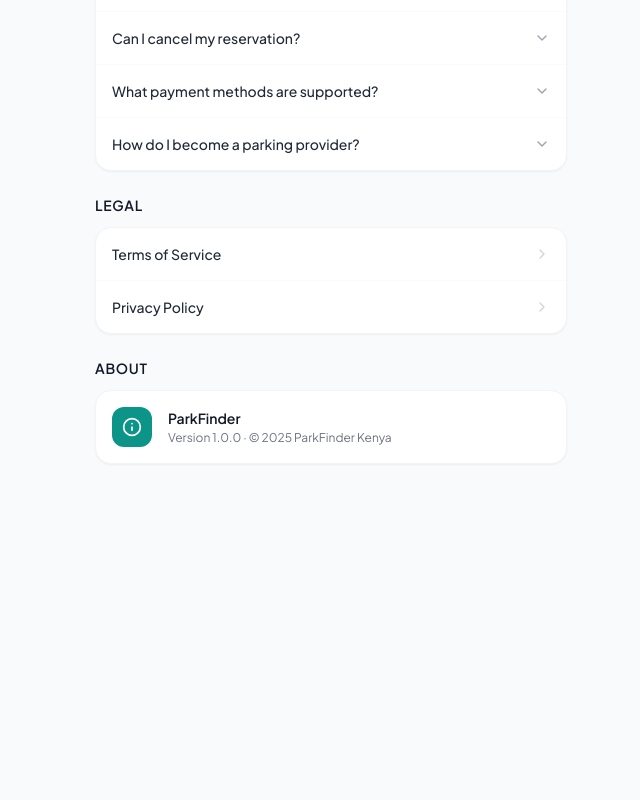
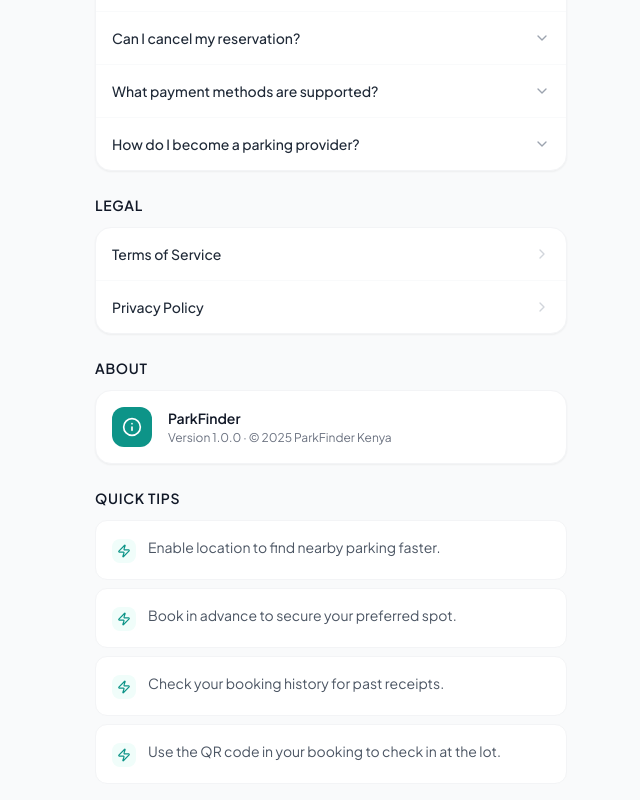
Before and after one commit to shadrackbond/ParkFinder, a React (Vite) app: page /help in a window 1280 px wide. Shown: the part 487-1287 px from the top of the page, without its empty margins (309-949 px from the left). Before the commit the page ends 975 px from the top, so only its background shows below. Built offline with nearby package versions, Linux system fonts and the light colour scheme; no server answers; the database is empty; sample sign-in values are in the browser's storage.

Commit message:
Add Quick Tips section to Help & Support page

```diff
--- a/src/pages/HelpSupport.jsx
+++ b/src/pages/HelpSupport.jsx
@@ -1,4 +1,4 @@
-import { ArrowLeft, Mail, Phone, MessageCircle, ChevronDown, Info } from 'lucide-react';
+import { ArrowLeft, Mail, Phone, MessageCircle, ChevronDown, Info, Zap } from 'lucide-react';
 import { useNavigate } from 'react-router-dom';
 import { useState } from 'react';
 
@@ -123,6 +123,26 @@ export default function HelpSupport() {
             </div>
           </div>
         </section>
+
+        {/* Quick Tips */}
+        <section>
+          <h2 className="text-sm font-semibold text-gray-900 mb-3 uppercase tracking-wider">Quick Tips</h2>
+          <div className="space-y-2">
+            {[
+              { tip: 'Enable location to find nearby parking faster.' },
+              { tip: 'Book in advance to secure your preferred spot.' },
+              { tip: 'Check your booking history for past receipts.' },
+              { tip: 'Use the QR code in your booking to check in at the lot.' },
+            ].map((item, i) => (
+              <div key={i} className="bg-white rounded-xl border border-gray-100 p-4 flex items-start gap-3">
+                <div className="w-6 h-6 bg-teal-50 rounded-lg flex items-center justify-center flex-shrink-0 mt-0.5">
+                  <Zap className="w-3.5 h-3.5 text-teal-600" />
+                </div>
+                <p className="text-sm text-gray-600">{item.tip}</p>
+              </div>
+            ))}
+          </div>
+        </section>
       </div>
     </div>
   );
```
